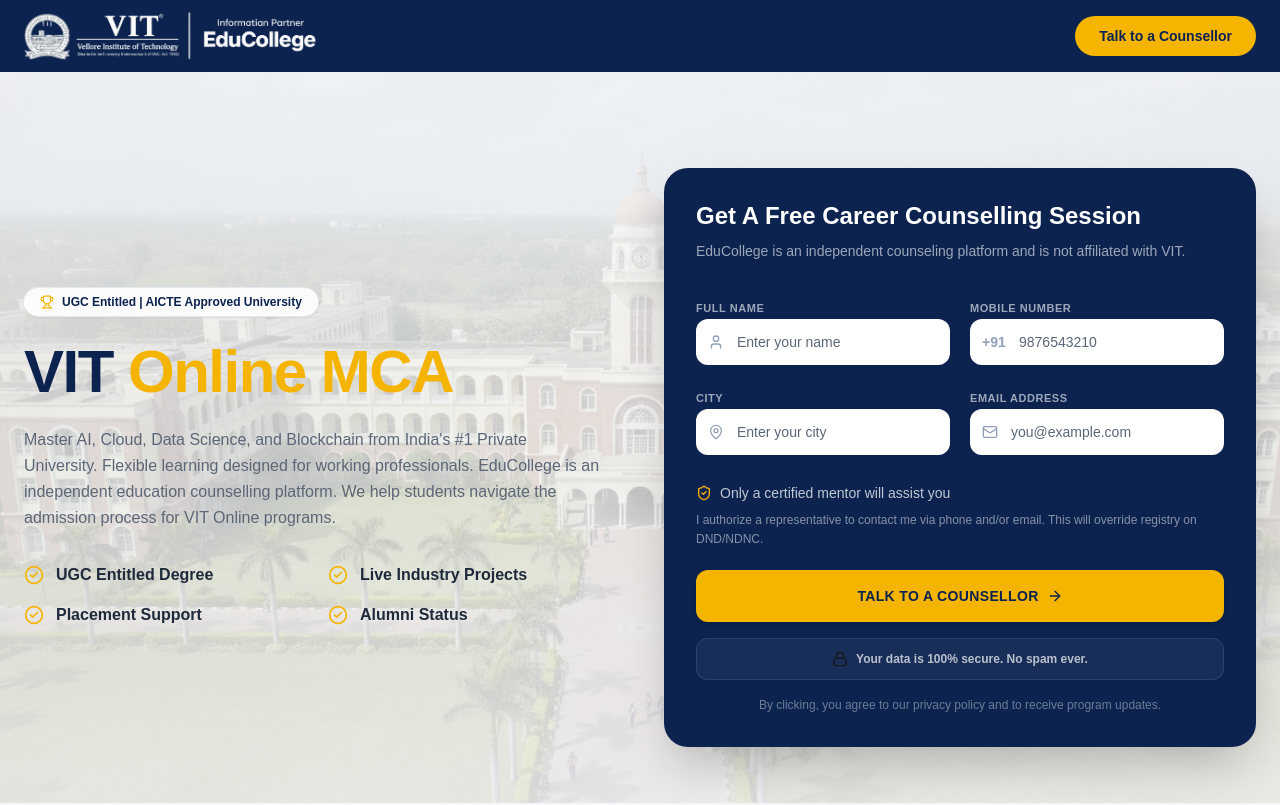
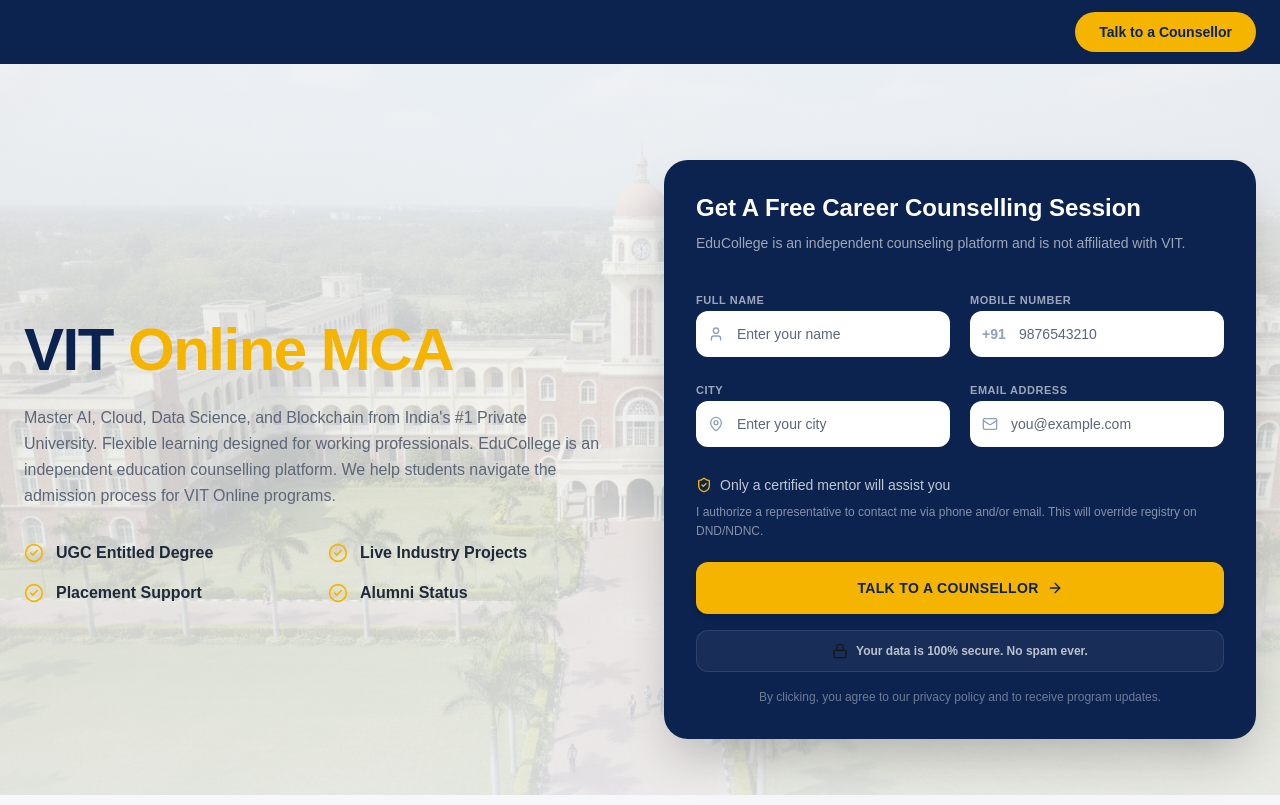
Before and after one commit to lifesparxconsultech/vit-ad-page, a Next.js app: page / in a window 1280 px wide. Shown: the top 805 px of the page. Built offline with nearby package versions, Linux system fonts and the light colour scheme.

Commit message:
chore: logo and hero section updated

```diff
--- a/src/common/navbar.tsx
+++ b/src/common/navbar.tsx
@@ -1,20 +1,8 @@
-import Image from "next/image";
 
 export default function Header() {
   return (
     <header className="sticky top-0 z-50 bg-navy-900">
-      <div className="mx-auto flex max-w-7xl items-center justify-between gap-6 px-6 py-3">
-        <div className="flex items-center gap-4">
-          <Image
-            src="/logo/logo-1.png"
-            alt="VIT logo"
-            width={180}
-            height={48}
-            className="h-10 w-auto sm:h-12"
-            priority
-          />
-        </div>
-
+      <div className="mx-auto flex max-w-7xl items-center justify-end gap-6 px-6 py-3">
         <a
           href="#lead-form"
           className="flex-shrink-0 rounded-full bg-gold-500 px-6 py-2.5 text-sm font-bold text-navy-900 transition-colors hover:bg-gold-600"
--- a/src/components/home/index.tsx
+++ b/src/components/home/index.tsx
@@ -27,11 +27,6 @@
         <div className="grid grid-cols-1 items-center gap-14 lg:grid-cols-2 lg:gap-12">
           {/* Copy column */}
           <div>
-            <span className="inline-flex items-center gap-2 rounded-full bg-white/90 px-4 py-1.5 text-xs font-semibold text-navy-900 shadow-sm ring-1 ring-line-200">
-              <Trophy className="h-3.5 w-3.5 text-gold-500" />
-              UGC Entitled | AICTE Approved University
-            </span>
-
             <h1 className="mt-6 text-5xl font-extrabold leading-[1.05] tracking-tight text-navy-900 sm:text-6xl">
               VIT <span className="text-gold-500">Online MCA</span>
             </h1>
```
